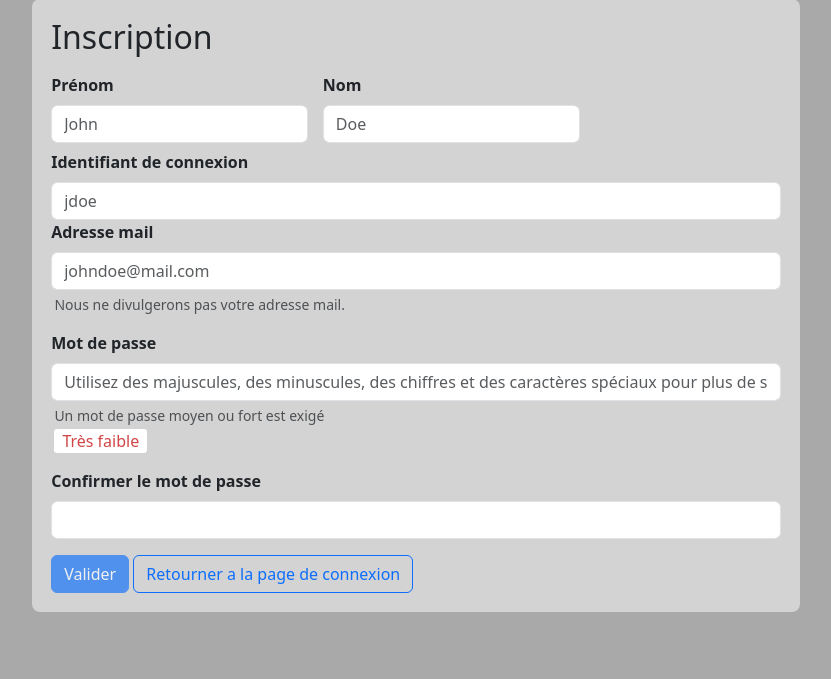
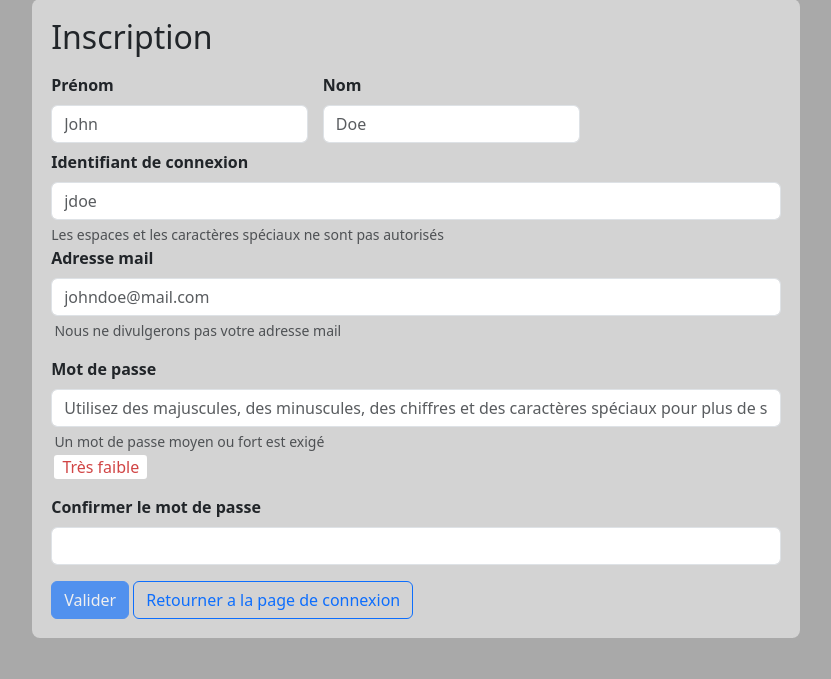
Before and after one commit to ElGringoSergei/Projet_M2, a PHP site: the page made by public_html/sign_in.php in a window 1280 px wide. Shown: the part 121-800 px from the top of the page, without its empty margins (224-1055 px from the left). Run offline with PHP 8.4, Linux system fonts and the light colour scheme.

```diff
--- a/public_html/sign_in.php
+++ b/public_html/sign_in.php
@@ -51,9 +51,10 @@ session_start();
                 </div>
                 <label for="username" class="form-label bold">Identifiant de connexion</label>
                 <input type="text" pattern="[a-zA-Z][0-9]*" class="form-control" id="username" name="username" oninput="checkBlankSpace()" placeholder="jdoe">
+                <label for="username" class="form-text">Les espaces et les caractères spéciaux ne sont pas autorisés</label><br>
                 <label for="exampleInputEmail1" class="form-label bold">Adresse mail</label>
                 <input type="email" class="form-control" id="Email1" aria-describedby="emailHelp" name="Email1" placeholder="johndoe@mail.com">
-                <div id="emailHelp" class="form-text" style="margin-left: 0.2rem;">Nous ne divulgerons pas votre adresse mail.</div>
+                <div id="emailHelp" class="form-text" style="margin-left: 0.2rem;">Nous ne divulgerons pas votre adresse mail</div>
             </div>
             <div class="mb-3">
                 <label for="exampleInputPassword1" class="form-label bold">Mot de passe</label>
```
